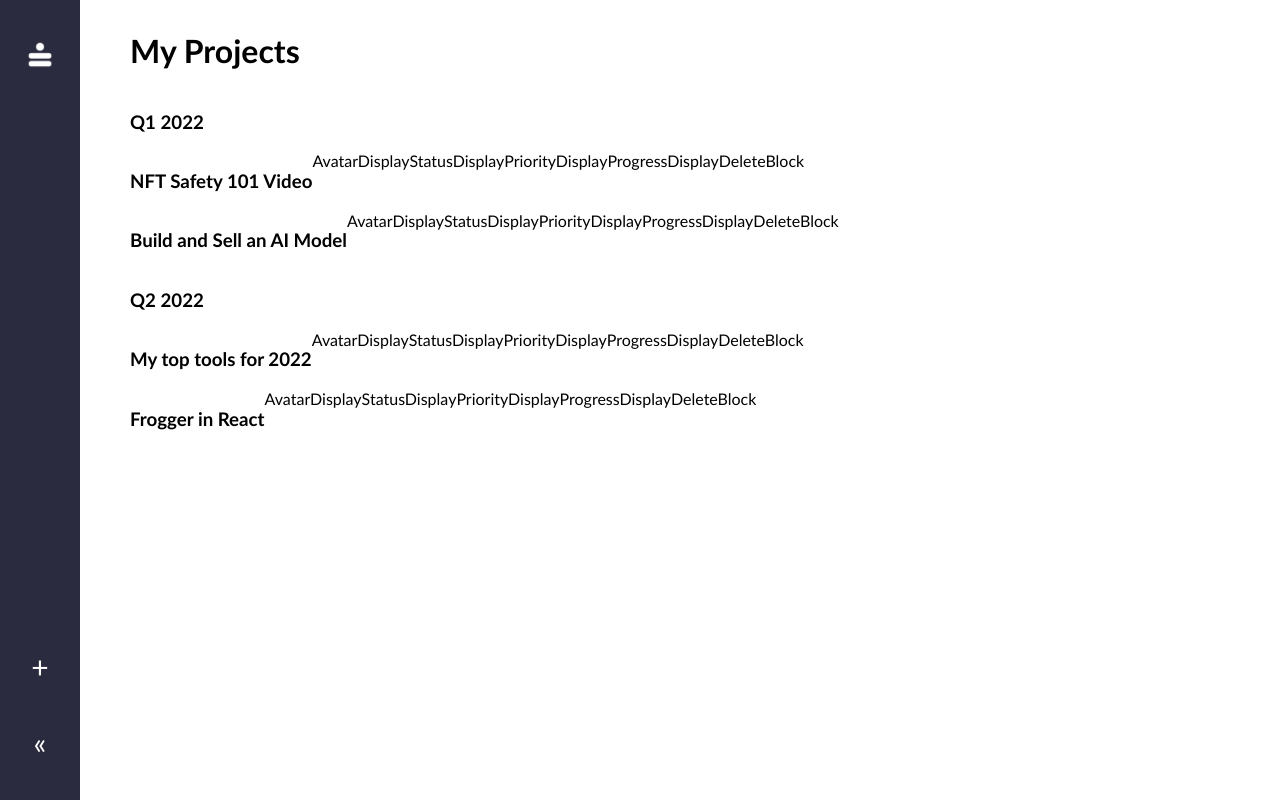
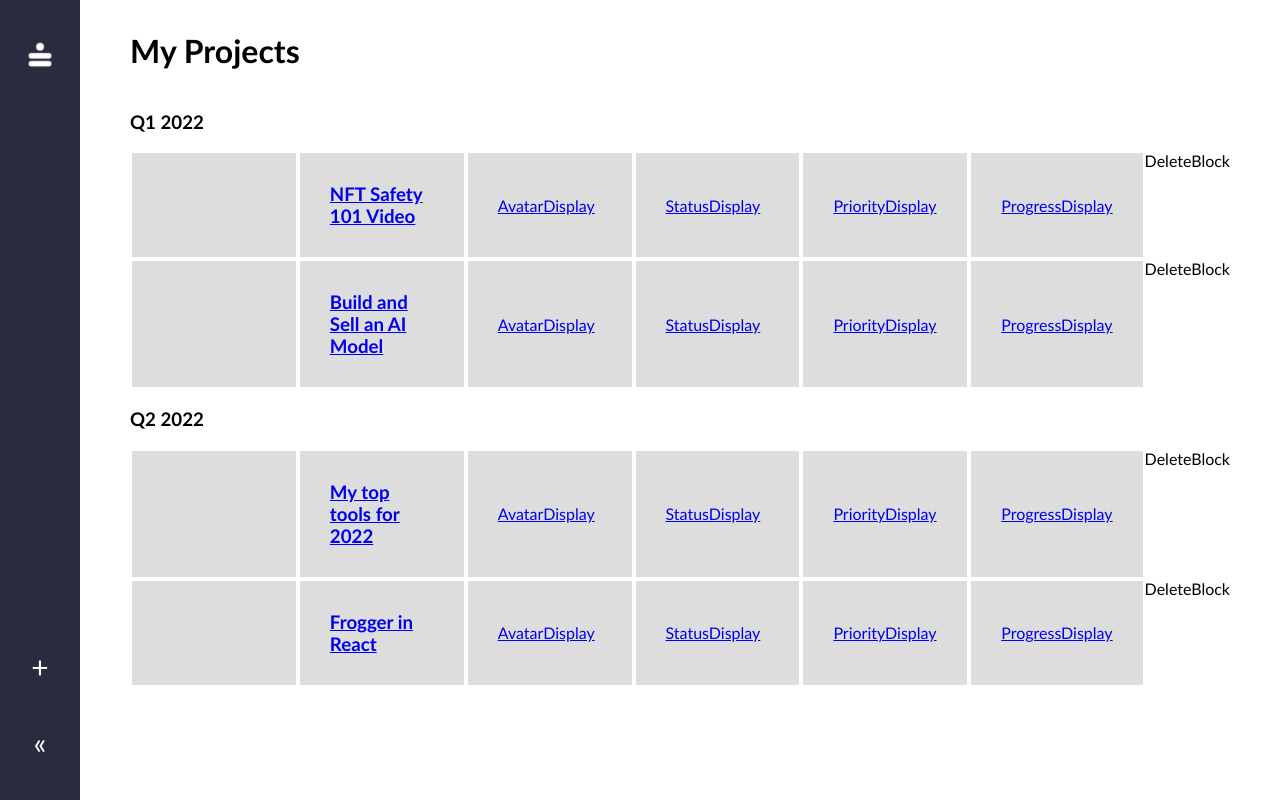
Before and after one commit to marksayers46/team-manager, a React (Create React App) app: page / in a window 1280 px wide. Built offline with nearby package versions, Linux system fonts and the light colour scheme.

Commit message:
styled ticket-card

```diff
--- a/src/components/TicketCard.js
+++ b/src/components/TicketCard.js
@@ -8,25 +8,15 @@ import DeleteBlock from './DeleteBlock'
 const TicketCard = ({ color, ticket }) => {
   return (
     <div className="ticket-card">
-      {/* <Link> */}
+      <Link to={`/ticket/${ticket.documentId}`} id="link">
         <div className="ticket-color"></div>
         <h3>{ticket.title}</h3>
-        <AvatarDisplay
-
-        />
-        <StatusDisplay
-
-        />
-        <PriorityDisplay
-
-        />
-        <ProgressDisplay
-
-        />
-      {/* </Link> */}
-      <DeleteBlock
-
-      />
+        <AvatarDisplay />
+        <StatusDisplay />
+        <PriorityDisplay />
+        <ProgressDisplay />
+      </Link>
+      <DeleteBlock />
     </div>
   )
 }
--- a/src/index.css
+++ b/src/index.css
@@ -56,3 +56,17 @@ nav .icon {
     display: flex;
     width: 100%;
 }
+
+.ticket-card #link {
+    display: flex;
+    width: 100%;
+}
+
+.ticket-card #link > * {
+    background-color: rgba(221, 221, 221);
+    margin: 2px;
+    padding: 30px;
+    width: 100%;
+    align-items: center;
+    display: flex;
+}
```
